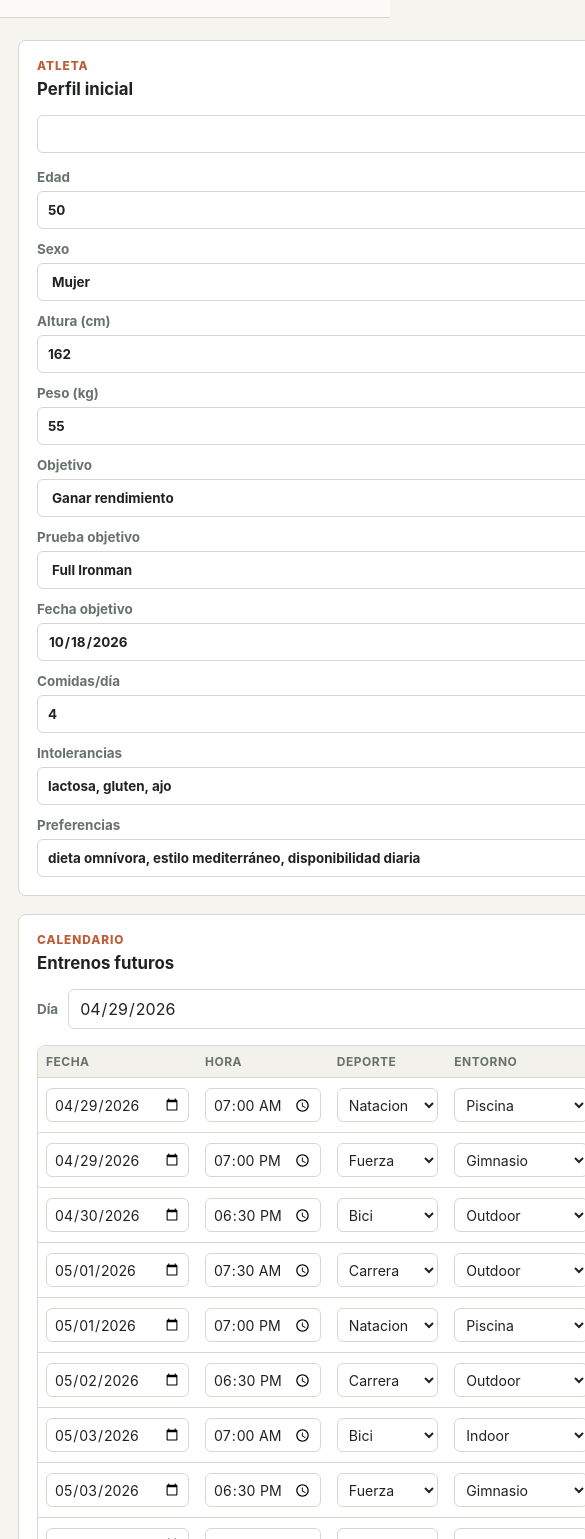
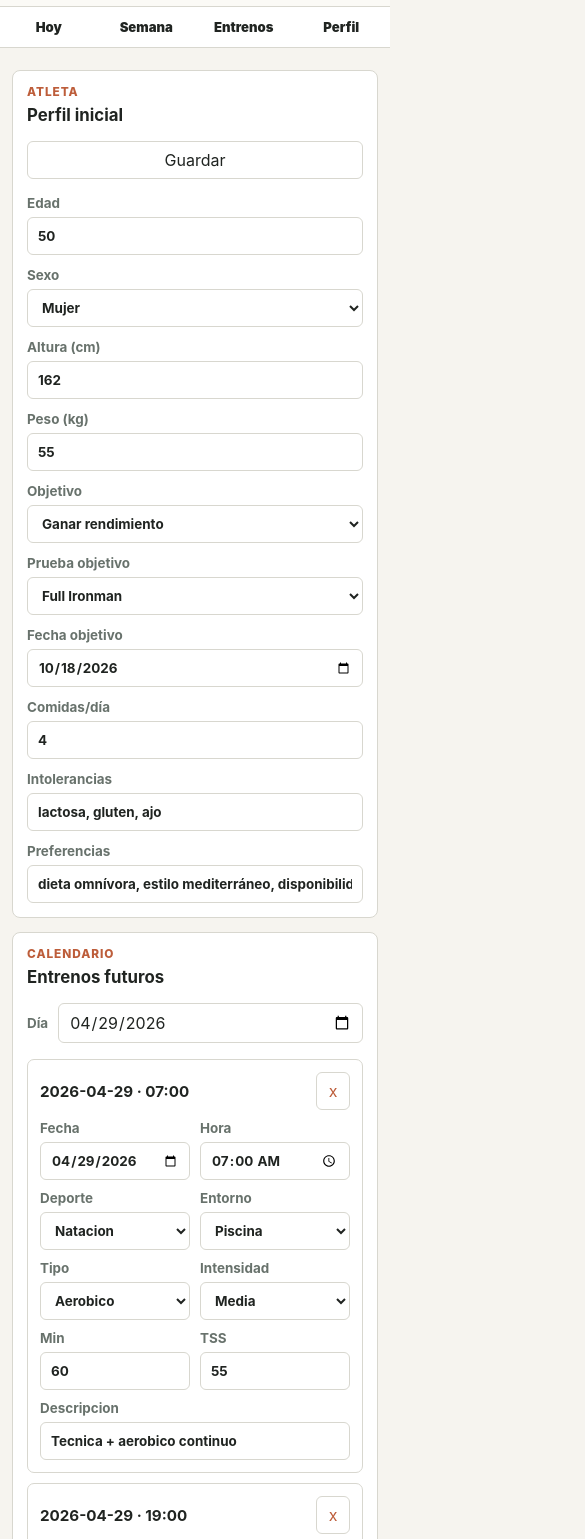
Before and after one commit to stwose/tri-nutrition-agent, a plain HTML site: page index.html in a window 390 px wide. Shown: the part 174-1713 px from the top of the page, 585 px wide, since content can reach past the window. Drawn offline with Linux system fonts and the light colour scheme.

Commit message:
Add files via upload
Responsive layout

```diff
--- a/app.js
+++ b/app.js
@@ -15,6 +15,7 @@ let sessions = loadSessions();
 
 const profileForm = document.querySelector("#profileForm");
 const tableBody = document.querySelector("#trainingTable tbody");
+const trainingCards = document.querySelector("#trainingCards");
 const selectedDate = document.querySelector("#selectedDate");
 const statusMessage = document.querySelector("#statusMessage");
 
@@ -141,6 +142,7 @@ function persistSessions() {
 
 function renderTable() {
   tableBody.innerHTML = "";
+  trainingCards.innerHTML = "";
   sessions
     .sort((a, b) => `${a.date} ${a.start_time}`.localeCompare(`${b.date} ${b.start_time}`))
     .forEach((session, index) => {
@@ -158,9 +160,10 @@ function renderTable() {
         <td><button class="delete-btn" data-delete="${index}" aria-label="Eliminar sesion">x</button></td>
       `;
       tableBody.appendChild(row);
+      trainingCards.insertAdjacentHTML("beforeend", renderTrainingCard(session, index));
     });
 
-  tableBody.querySelectorAll("input, select").forEach((field) => {
+  document.querySelectorAll("[data-index][data-field]").forEach((field) => {
     field.addEventListener("change", (event) => {
       const index = Number(event.target.dataset.index);
       const key = event.target.dataset.field;
@@ -171,7 +174,7 @@ function renderTable() {
     });
   });
 
-  tableBody.querySelectorAll("[data-delete]").forEach((button) => {
+  document.querySelectorAll("[data-delete]").forEach((button) => {
     button.addEventListener("click", () => {
       sessions.splice(Number(button.dataset.delete), 1);
       persistSessions();
@@ -181,7 +184,33 @@ function renderTable() {
   });
 }
 
+function renderTrainingCard(session, index) {
+  return `
+    <article class="training-card">
+      <div class="training-card-head">
+        <strong>${session.date} · ${session.start_time || "--:--"}</strong>
+        <button class="delete-btn" data-delete="${index}" aria-label="Eliminar sesion">x</button>
+      </div>
+      <div class="training-card-grid">
+        <label>Fecha<input data-index="${index}" data-field="date" type="date" value="${session.date}"></label>
+        <label>Hora<input data-index="${index}" data-field="start_time" type="time" value="${session.start_time || ""}"></label>
+        <label>Deporte${selectInput(index, "sport", sportOptions, session.sport)}</label>
+        <label>Entorno${selectInput(index, "environment", environmentOptions, session.environment)}</label>
+        <label>Tipo${selectInput(index, "session_type", sessionOptions, session.session_type)}</label>
+        <label>Intensidad${selectInput(index, "intensity", intensityOptions, session.intensity)}</label>
+        <label>Min<input data-index="${index}" data-field="duration_min" type="number" min="0" value="${session.duration_min || 0}"></label>
+        <label>TSS<input data-index="${index}" data-field="planned_tss" type="number" min="0" value="${session.planned_tss || 0}"></label>
+        <label class="full">Descripcion<input data-index="${index}" data-field="description" value="${escapeHtml(session.description || "")}"></label>
+      </div>
+    </article>
+  `;
+}
+
 function selectCell(index, field, options, current) {
+  return selectInput(index, field, options, current);
+}
+
+function selectInput(index, field, options, current) {
   const opts = options.map((option) => `<option value="${option}" ${option === current ? "selected" : ""}>${label(option)}</option>`).join("");
   return `<select data-index="${index}" data-field="${field}">${opts}</select>`;
 }
--- a/index.html
+++ b/index.html
@@ -18,8 +18,15 @@
       </div>
     </header>
 
+    <nav class="mobile-tabs" aria-label="Secciones">
+      <a href="#today-section">Hoy</a>
+      <a href="#week-section">Semana</a>
+      <a href="#planner-section">Entrenos</a>
+      <a href="#profile-section">Perfil</a>
+    </nav>
+
     <main class="layout">
-      <section class="panel profile-panel" aria-labelledby="profile-title">
+      <section id="profile-section" class="panel profile-panel" aria-labelledby="profile-title">
         <div class="section-head">
           <div>
             <p class="eyebrow">Atleta</p>
@@ -83,7 +90,7 @@
         </form>
       </section>
 
-      <section class="panel" aria-labelledby="planner-title">
+      <section id="planner-section" class="panel" aria-labelledby="planner-title">
         <div class="section-head">
           <div>
             <p class="eyebrow">Calendario</p>
@@ -114,6 +121,7 @@
             <tbody></tbody>
           </table>
         </div>
+        <div id="trainingCards" class="training-cards"></div>
 
         <div class="table-actions">
           <button id="addSessionBtn">Añadir sesión</button>
@@ -126,7 +134,7 @@
         <p id="statusMessage" class="status-message" role="status"></p>
       </section>
 
-      <section class="output-grid">
+      <section id="today-section" class="output-grid">
         <article class="panel result-panel" aria-labelledby="analysis-title">
           <p class="eyebrow">Hoy</p>
           <h2 id="analysis-title">Lectura deportiva</h2>
@@ -152,7 +160,7 @@
         </article>
       </section>
 
-      <section class="panel week-panel" aria-labelledby="week-title">
+      <section id="week-section" class="panel week-panel" aria-labelledby="week-title">
         <div class="section-head">
           <div>
             <p class="eyebrow">7 días</p>
--- a/styles.css
+++ b/styles.css
@@ -21,6 +21,10 @@ body {
   margin: 0;
   background: var(--bg);
   color: var(--ink);
+}
+
+html {
+  scroll-behavior: smooth;
 }
 
 button,
@@ -101,6 +105,10 @@ h2 {
   flex-wrap: wrap;
 }
 
+.mobile-tabs {
+  display: none;
+}
+
 .layout {
   padding: 22px clamp(18px, 4vw, 48px) 44px;
   display: grid;
@@ -165,6 +173,10 @@ select {
   overflow: auto;
   border: 1px solid var(--line);
   border-radius: var(--radius);
+}
+
+.training-cards {
+  display: none;
 }
 
 table {
@@ -371,13 +383,53 @@ td.description-cell {
   .menu-panel {
     grid-column: span 2;
   }
+
+  .week-grid {
+    grid-template-columns: repeat(7, minmax(240px, 1fr));
+  }
 }
 
 @media (max-width: 680px) {
+  body {
+    padding-bottom: 76px;
+  }
+
   .topbar,
   .section-head {
     align-items: stretch;
     flex-direction: column;
+  }
+
+  .topbar {
+    padding-top: 22px;
+  }
+
+  h1 {
+    font-size: 1.55rem;
+  }
+
+  .mobile-tabs {
+    position: sticky;
+    top: 0;
+    z-index: 5;
+    display: grid;
+    grid-template-columns: repeat(4, 1fr);
+    background: #fff;
+    border-bottom: 1px solid var(--line);
+  }
+
+  .mobile-tabs a {
+    color: var(--ink);
+    font-size: 0.82rem;
+    font-weight: 900;
+    text-align: center;
+    text-decoration: none;
+    padding: 12px 4px;
+  }
+
+  .mobile-tabs a:focus,
+  .mobile-tabs a:hover {
+    background: var(--soft);
   }
 
   .profile-grid,
@@ -395,4 +447,66 @@ td.description-cell {
   .file-button {
     flex: 1 1 130px;
   }
+
+  .layout {
+    padding-inline: 12px;
+    gap: 14px;
+  }
+
+  .panel {
+    padding: 14px;
+  }
+
+  .table-wrap {
+    display: none;
+  }
+
+  .training-cards {
+    display: grid;
+    gap: 10px;
+  }
+
+  .training-card {
+    border: 1px solid var(--line);
+    border-radius: 7px;
+    padding: 12px;
+    background: #fff;
+    display: grid;
+    gap: 10px;
+  }
+
+  .training-card-head {
+    display: flex;
+    justify-content: space-between;
+    gap: 10px;
+    align-items: center;
+  }
+
+  .training-card-head strong {
+    font-size: 0.95rem;
+  }
+
+  .training-card-grid {
+    display: grid;
+    grid-template-columns: repeat(2, minmax(0, 1fr));
+    gap: 10px;
+  }
+
+  .training-card-grid .full {
+    grid-column: span 2;
+  }
+
+  .week-grid {
+    grid-template-columns: 1fr;
+    overflow: visible;
+  }
+
+  .day-card {
+    min-height: auto;
+  }
+
+  .mini-meal {
+    max-height: 104px;
+    overflow: auto;
+  }
 }
```
